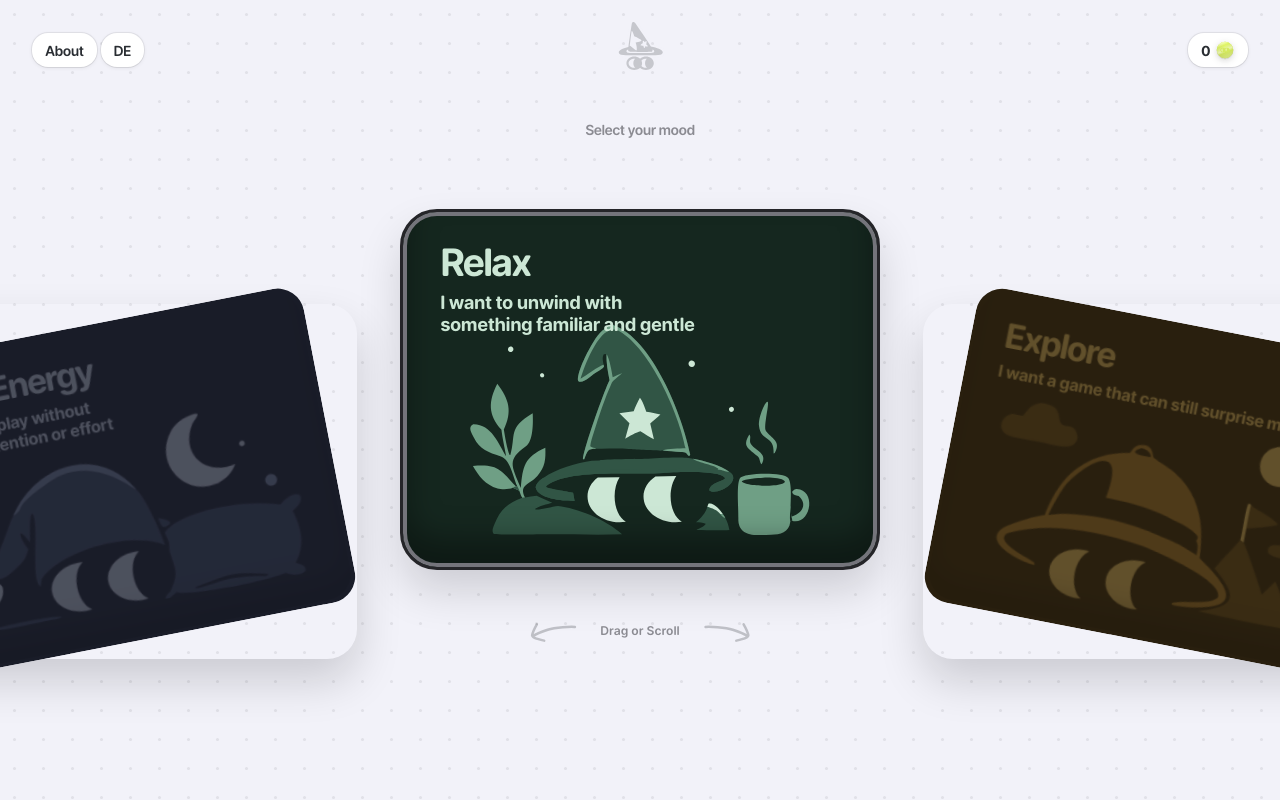
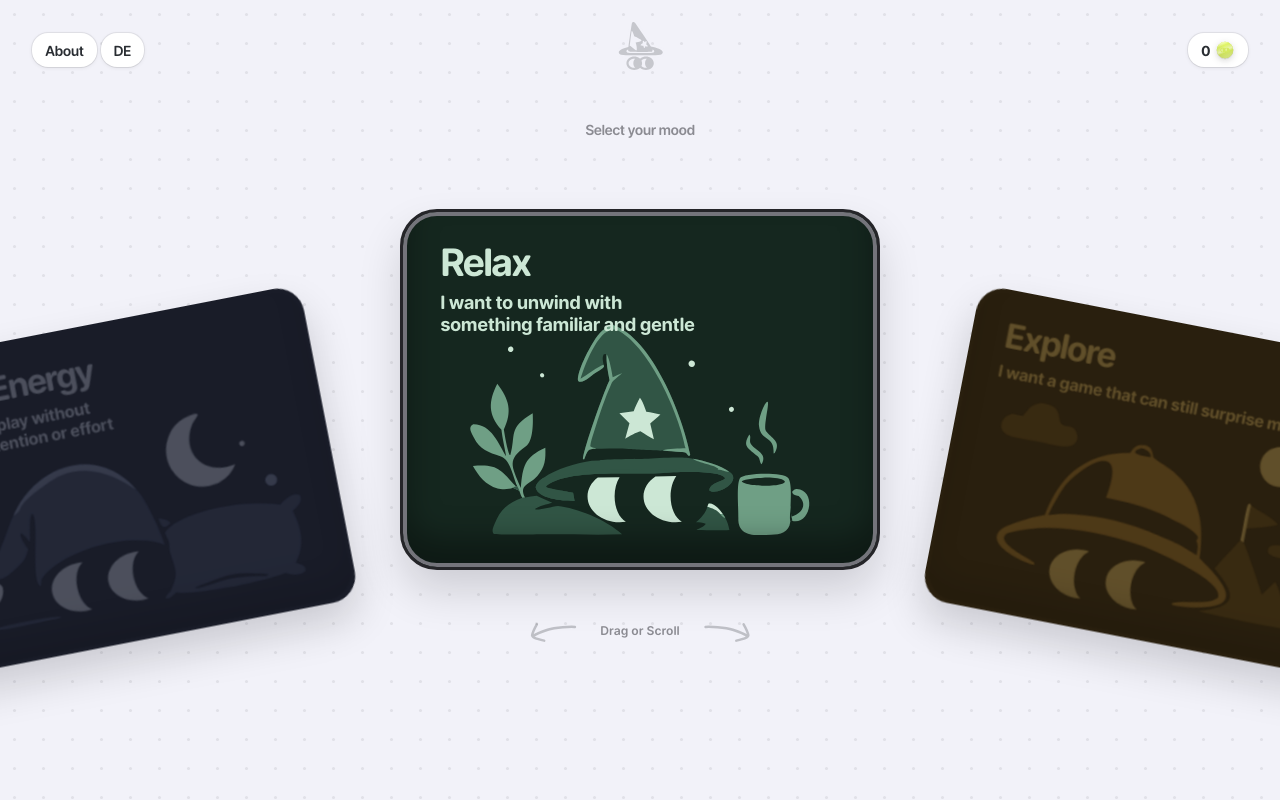
Before and after one commit to eduardlotz/sidequest, a React (Vite) app: page / in a window 1280 px wide. Built offline with nearby package versions, Linux system fonts and the light colour scheme; what @web-kits/audio would draw is missing.

Commit message:
revert wrong fixes

```diff
--- a/src/features/quest-flow/components/ArcDeck/ArcCard.tsx
+++ b/src/features/quest-flow/components/ArcDeck/ArcCard.tsx
@@ -101,7 +101,6 @@ export function ArcCard({
     handlePointerEnter,
     handlePointerLeave,
     handlePointerMove,
-    freezeTilt,
     resetTilt,
     rotateX,
     rotateY,
@@ -123,8 +122,8 @@ export function ArcCard({
           interactive && !selectedId && layerPresent && (revealCards || center)
             ? "auto"
             : "none",
-        // rotate,
-        // scale,
+        rotate,
+        scale,
         x,
         y,
         zIndex,
@@ -208,19 +207,14 @@ export function ArcCard({
             title: item.title,
             subtitle: item.subtitle,
           })}
+          animate="rest"
           style={getMoodArtStyle(item.id)}
-          animate={selected && !reduceMotion ? "hover" : "rest"}
           whileHover={reduceMotion || !center ? undefined : "hover"}
           whileFocus={reduceMotion || !center ? undefined : "focus"}
           onClick={(event) => {
             const keyboardClick = event.detail === 0;
-
-            if (center) {
-              if (!keyboardClick) freezeTilt();
-              onSelect(item.id, keyboardClick);
-            } else {
-              onCenter(index, keyboardClick);
-            }
+            if (center) onSelect(item.id, keyboardClick);
+            else onCenter(index, keyboardClick);
           }}
           onKeyDown={(event) => {
             if (event.key === "ArrowLeft" || event.key === "ArrowRight") {
@@ -255,10 +249,6 @@ export function ArcCard({
               contentVisible={!foregroundExiting || primaryExit}
               layoutId={moodCardLayoutId(layoutSessionId, item.id)}
               reduceMotion={reduceMotion}
-              style={{
-                rotate,
-                scale,
-              }}
             >
               <motion.span
                 className={styles.moodCardVisual}
--- a/src/features/quest-flow/components/SelectionCard/SelectionCard.tsx
+++ b/src/features/quest-flow/components/SelectionCard/SelectionCard.tsx
@@ -1,5 +1,5 @@
-import { AnimatePresence, motion, MotionStyle } from "motion/react";
-import type { CSSProperties, ReactNode } from "react";
+import { AnimatePresence, motion } from "motion/react";
+import type { ReactNode } from "react";
 import { CARD_LAYOUT_TRANSITION } from "../../../../lib/cardMotion";
 import styles from "../../../../App.module.css";
 import { SELECTION_HANDOFF_EASE } from "../../../../shared/motion/transitions";
@@ -14,7 +14,6 @@ type SelectionCardBodyProps = {
   layoutId: string;
   reduceMotion: boolean;
   visible?: boolean;
-  style: MotionStyle;
 };
 
 type SelectionCardContentProps = {
@@ -38,14 +37,13 @@ export function SelectionCardBody({
   layoutId,
   reduceMotion,
   visible = true,
-  style,
 }: SelectionCardBodyProps) {
   return (
     <motion.span
       className={joinClassNames(styles.selectionCardBody, className)}
       layoutId={layoutId}
       layoutCrossfade={false}
-      style={{ ...style, visibility: visible ? undefined : "hidden" }}
+      style={{ visibility: visible ? undefined : "hidden" }}
       transition={{
         layout: reduceMotion ? { duration: 0 } : CARD_LAYOUT_TRANSITION,
       }}
```
